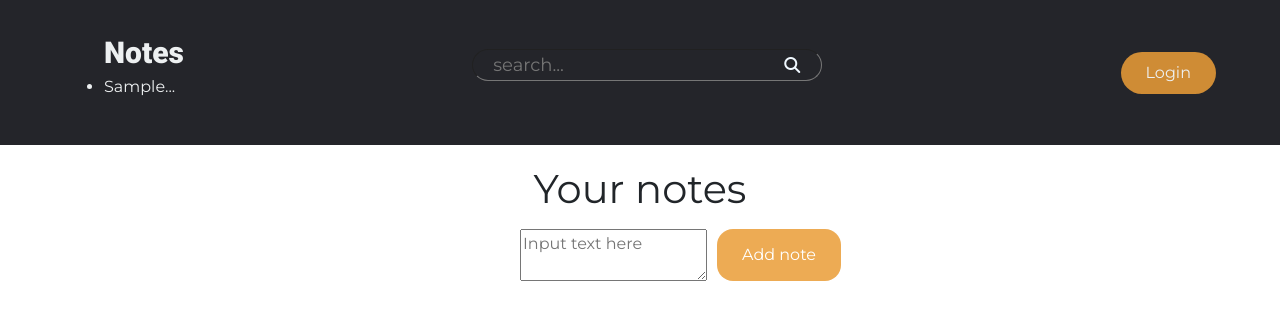
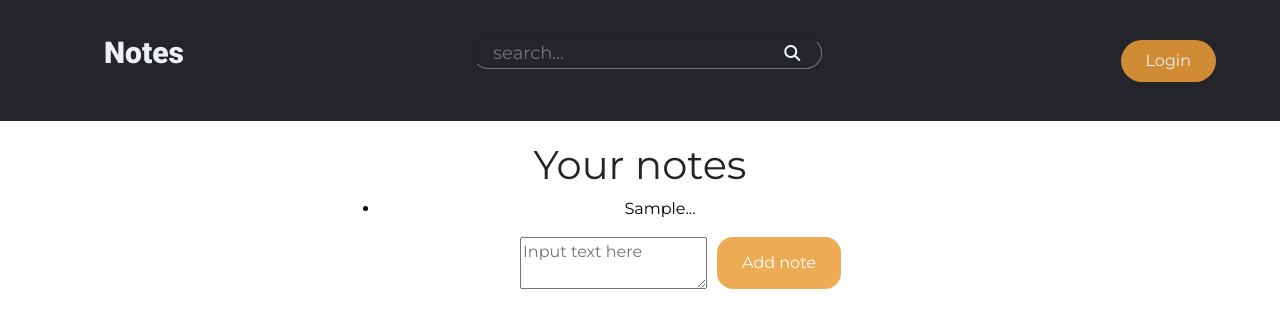
Before and after one commit to jasonrowsell/notes-app, a website: page public/index.html in a window 1280 px wide. Both pictures are taken after typing "Sample" into the empty fields and a click on the input "Add note". Drawn offline with nearby package versions, Linux system fonts and the light colour scheme.

Commit message:
Update README.md

```diff
--- a/public/css/style.css
+++ b/public/css/style.css
@@ -123,3 +123,7 @@ textarea {
   overflow: auto;
   outline: none;
 }
+.notes li {
+  text-align: center;
+  color: black;
+}
--- a/public/index.html
+++ b/public/index.html
@@ -36,7 +36,7 @@
     </header>
     <div class="container">
       <h1>Your notes</h1>
-      <ul></ul>
+      <ul class="notes"></ul>
         <form id="note-form" class="note-form">
           <textarea id="note-text" rows="2" placeholder="Input text here"></textarea>
           <input class="submit" type="submit" value="Add note"></input>
--- a/public/js/src/interface.js
+++ b/public/js/src/interface.js
@@ -1,8 +1,7 @@
 document.addEventListener('DOMContentLoaded', () => {
   let noteForm = document.querySelector('#note-form'),
-    ul = document.querySelector('ul'),
+    ul = document.querySelector('.notes'),
     noteText = document.querySelector('#note-text'),
-    notes = document.querySelector('#notes'),
     notesArray = localStorage.getItem('notes')
       ? JSON.parse(localStorage.getItem('notes'))
       : [];
@@ -10,13 +9,7 @@ document.addEventListener('DOMContentLoaded', () => {
   localStorage.setItem('notes', JSON.stringify(notesArray));
   const data = JSON.parse(localStorage.getItem('notes'));
 
-  function listMaker(text) {
-    const li = document.createElement('li');
-    li.textContent = text;
-    ul.appendChild(li);
-  }
-
-  // loads list
+  // loads notes
 
   data.forEach((item) => {
     note = new Note(item);
@@ -35,6 +28,12 @@ document.addEventListener('DOMContentLoaded', () => {
     noteText.value = '';
   });
 
+  function listMaker(text) {
+    const li = document.createElement('li');
+    li.textContent = text;
+    ul.appendChild(li);
+  }
+
   // textarea auto resize
 
   const tx = document.getElementsByTagName('textarea');
```
Also changed, not shown: README.md, public/images/addingnote.png, public/images/deletenote.png (deleted), public/images/displaynotes.png (added), public/images/viewingnotes.png (deleted).
